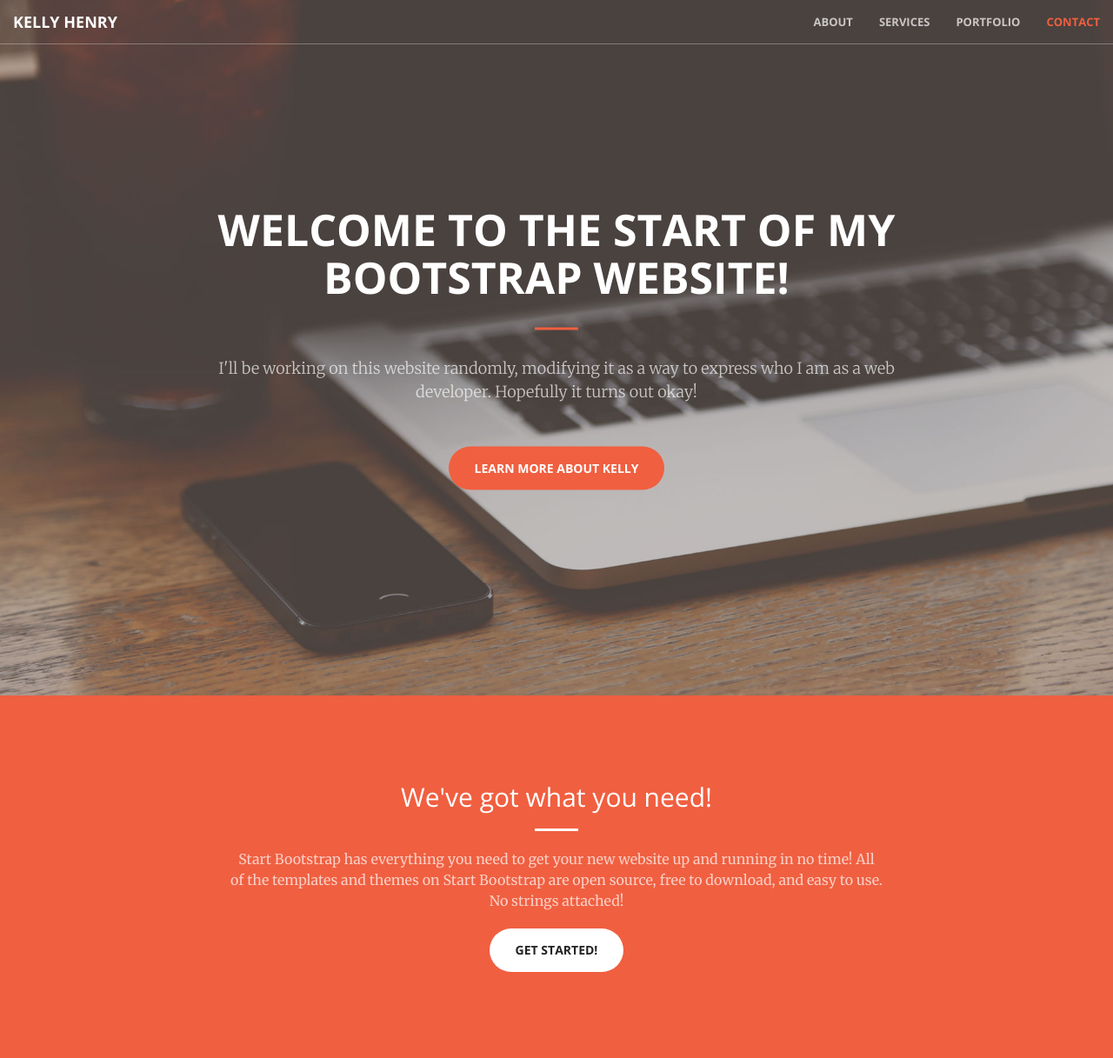
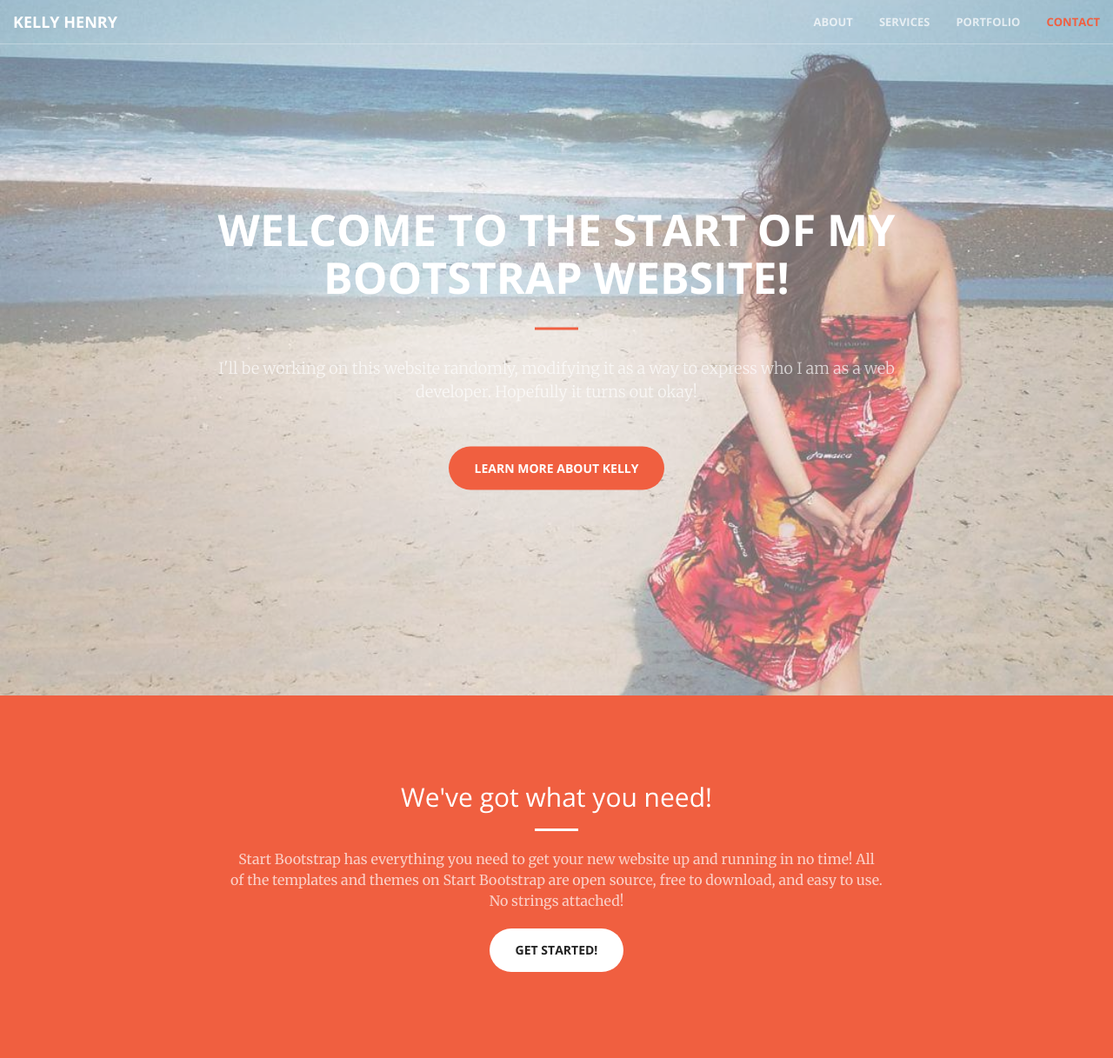
Before and after one commit to cowondamoon/portfolio, a PHP site: page / in a window 1280 px wide. Shown: the top 1217 px of the page at 87% size. Run offline with PHP 8.4, Linux system fonts and the light colour scheme; some libraries are stand-ins or nearby versions.

Commit message:
working white overlay header background

```diff
--- a/css/custom.css
+++ b/css/custom.css
@@ -1,5 +1,15 @@
 /* Custom CSS */
 
 header{
-  background-image: url('../img/beach-header.jpg');
+  background-image: url('../img/banner.png');
 }
+
+header .overlay{
+  position: absolute;
+  top: 0;
+  left: 0;
+  width: 100%;
+  height: 100%;
+  z-index: 10;
+  background-color: rgba(255,255,255,0.4); /*dim the background*/
+}
--- a/index.html
+++ b/index.html
@@ -24,6 +24,7 @@
 
     <!-- Theme CSS -->
     <link href="css/creative.min.css" rel="stylesheet">
+	<link href="css/custom.css" rel="stylesheet">
 
     <!-- HTML5 Shim and Respond.js IE8 support of HTML5 elements and media queries -->
     <!-- WARNING: Respond.js doesn't work if you view the page via file:// -->
@@ -69,6 +70,7 @@
     </nav>
 
     <header>
+	<div class="overlay">
         <div class="header-content">
             <div class="header-content-inner">
                 <h1 id="homeHeading">Welcome to the start of my bootstrap website!</h1>
@@ -77,6 +79,7 @@
                 <a href="#about" class="btn btn-primary btn-xl page-scroll">Learn more about Kelly</a>
             </div>
         </div>
+		</div>
     </header>
 
     <section class="bg-primary" id="about">
```
